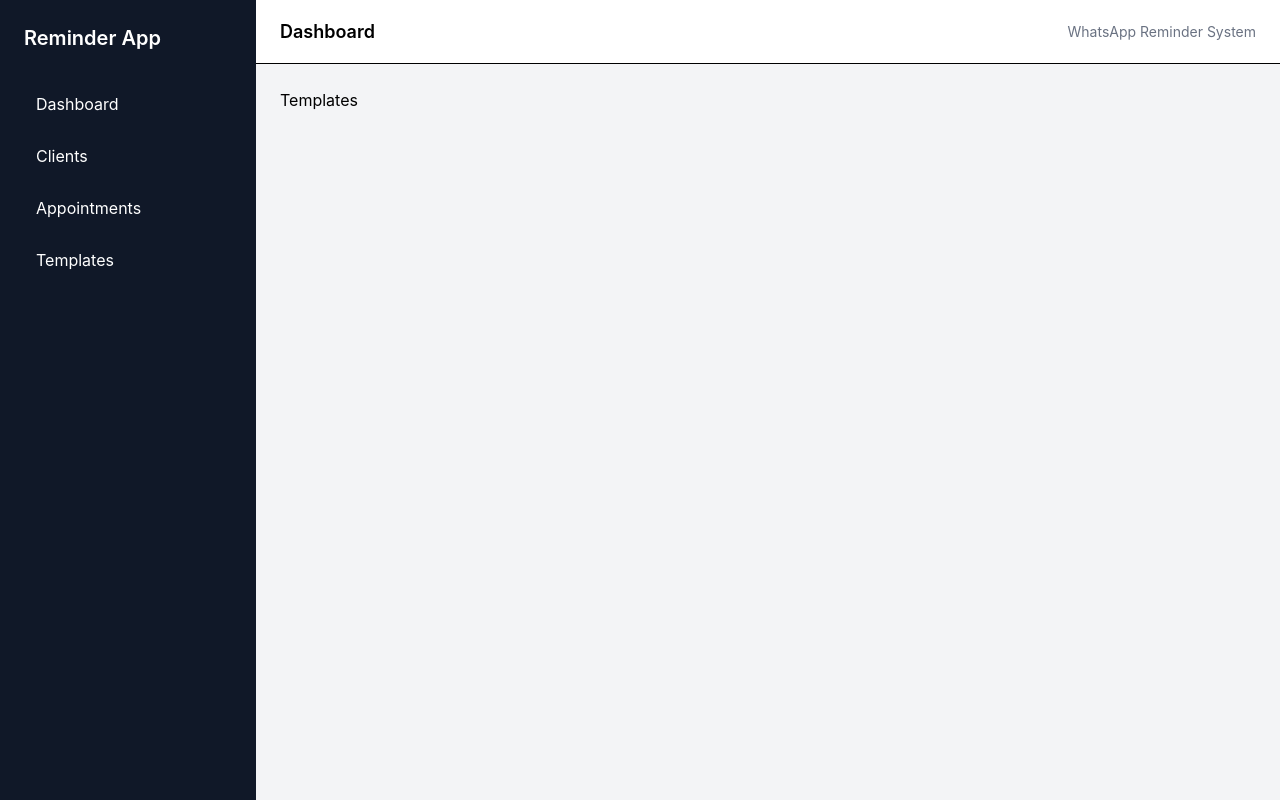
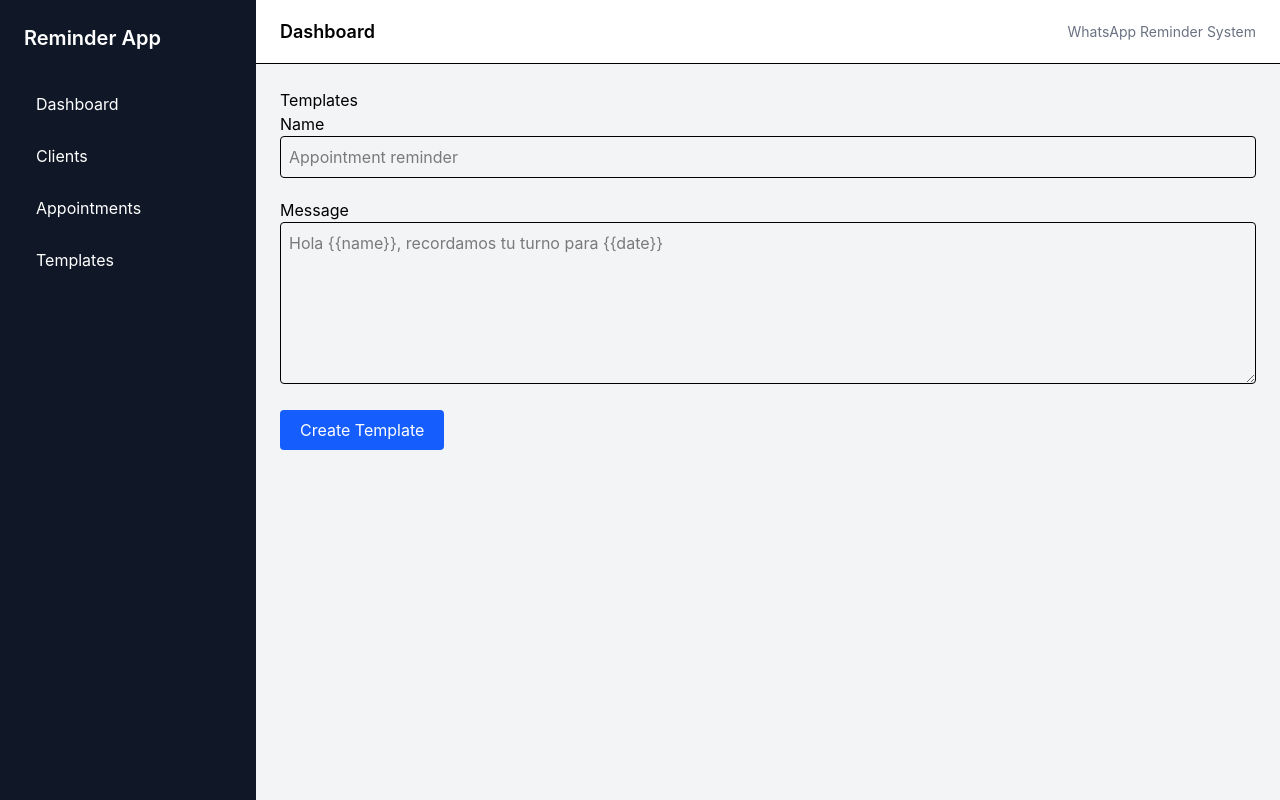
Before and after one commit to JoaquinDicio/clinic-manager, a React (Vite) app in the folder frontend/: page /templates in a window 1280 px wide. Built offline with nearby package versions, Linux system fonts and the light colour scheme; no server answers.

Commit message:
feature: now you can add a template in the frontend. Variables are auto-recognized

```diff
--- /dev/null
+++ b/frontend/src/components/NewTemplateForm.tsx
@@ -0,0 +1,136 @@
+import { useState } from "react";
+
+interface TemplateForm {
+    name: string;
+    body: string;
+    variables: string[];
+}
+
+export default function NewTemplateForm() {
+
+    const [form, setForm] = useState<TemplateForm>({
+        name: "",
+        body: "",
+        variables: []
+    });
+
+    const handleChange = (
+        e: React.ChangeEvent<HTMLInputElement | HTMLTextAreaElement>
+    ) => {
+        setForm({
+            ...form,
+            [e.target.name]: e.target.value
+        });
+    };
+
+    function extractVariables(text: string): string[] {
+
+        const matches = text.match(
+            /{{(.*?)}}/g
+        );
+
+        if (!matches)
+            return [];
+
+
+        return [
+            ...new Set(
+                matches.map(variable =>
+                    variable
+                        .replace("{{", "")
+                        .replace("}}", "")
+                        .trim()
+                )
+            )
+        ];
+    }
+
+
+    const handleSubmit = async (
+        e: React.FormEvent
+    ) => {
+
+        e.preventDefault();
+
+        try {
+
+            const response = await fetch(
+                "http://localhost:8080/templates",
+                {
+                    method: "POST",
+                    headers: {
+                        "Content-Type": "application/json"
+                    },
+                    body: JSON.stringify({ ...form, variables: extractVariables(form.body) })
+                }
+            );
+
+            console.log(response);
+
+
+            if (!response.ok) {
+                throw new Error("Failed creating template");
+            }
+
+            alert("Template created");
+
+            setForm({
+                name: "",
+                body: "",
+                variables: []
+            });
+
+        } catch (error) {
+            console.error(error);
+        }
+    };
+
+
+    return (
+        <form
+            onSubmit={handleSubmit}
+            className="space-y-5"
+        >
+
+            <div>
+                <label>
+                    Name
+                </label>
+
+                <input
+                    name="name"
+                    value={form.name}
+                    onChange={handleChange}
+                    placeholder="Appointment reminder"
+                    className="border rounded p-2 w-full"
+                />
+            </div>
+
+
+            <div>
+                <label>
+                    Message
+                </label>
+
+                <textarea
+                    name="body"
+                    value={form.body}
+                    onChange={handleChange}
+                    placeholder={
+                        "Hola {{name}}, recordamos tu turno para {{date}}"
+                    }
+                    rows={6}
+                    className="border rounded p-2 w-full"
+                />
+            </div>
+
+            <button
+                className="bg-blue-600 text-white px-5 py-2 rounded"
+            >
+                Create Template
+            </button>
+
+
+        </form>
+    );
+}
--- a/frontend/src/pages/Templates.tsx
+++ b/frontend/src/pages/Templates.tsx
@@ -1,3 +1,20 @@
-export default function Templates () {
-    return  <section><h1>Templates</h1></section>
+import { useEffect } from "react";
+import NewTemplateForm from "../components/NewTemplateForm";
+
+export default function Templates() {
+
+    async function getTemplates() {
+        const response = await fetch("http://localhost:8080/templates");
+        const data = await response.json();
+        console.log(data);
+    }
+    useEffect(() => {
+        getTemplates();
+    }, []);
+    return <section>
+        <h1>Templates</h1>
+        <div>
+            <NewTemplateForm />
+        </div>
+    </section>
 }
```
